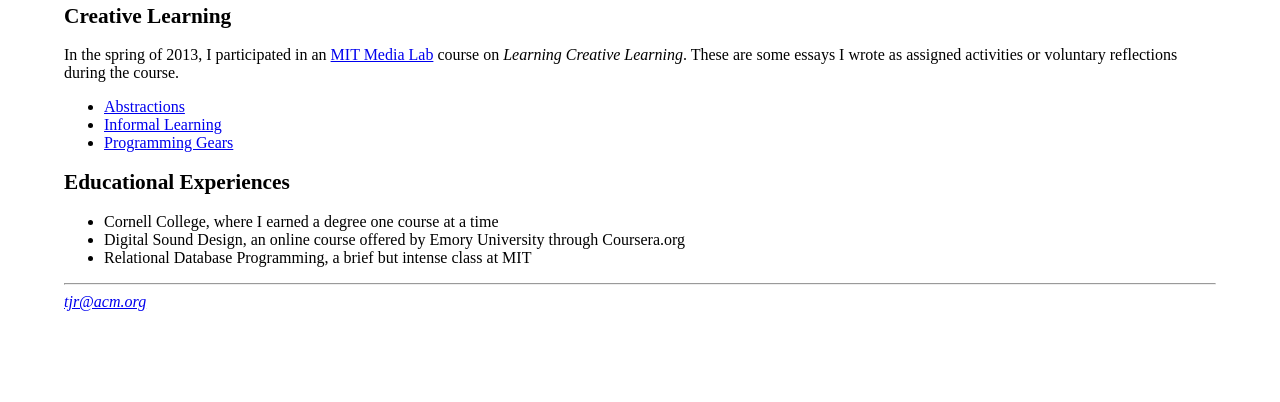
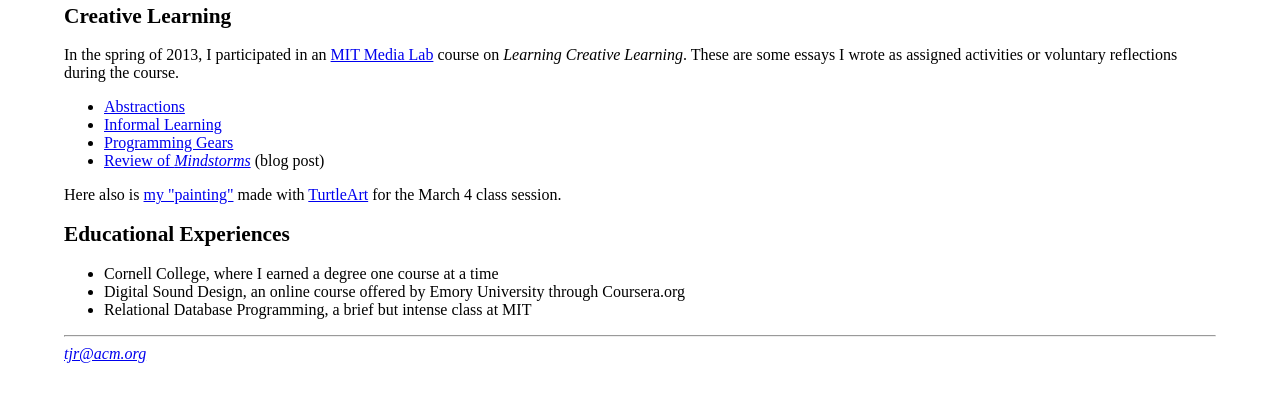
Before and after one commit to tjr/tjr.github.com, a Jekyll site: the page education/index.html, which Jekyll copies as it is, in a window 1280 px wide, cut to the strip 315-717 px from the top of the page. Built offline with Jekyll 4.4.1, drawn with Linux system fonts in a browser that asks for light colours.

Commit message:
updated page

```diff
--- a/education/index.html
+++ b/education/index.html
@@ -13,7 +13,7 @@
 
 <hr>
 
-<a href="http://www.flickr.com/photos/trothwell/8526901532/" title="tjr-turtle-art-spiral by trothwell, on Flickr"><img src="http://farm9.staticflickr.com/8371/8526901532_8491c8a03c_m.jpg" width="240" height="192" alt="tjr-turtle-art-spiral" class="photo" align="right"></a>
+<a href="http://www.flickr.com/photos/trothwell/6810022697/" title="IMG_7294 by trothwell, on Flickr"><img src="http://farm8.staticflickr.com/7005/6810022697_3e576bf16c_m.jpg" width="240" height="160" alt="IMG_7294" class="photo" align="right"></a>
 
 <blockquote>
 You think you know when you learn,
@@ -50,7 +50,15 @@ as assigned activities or voluntary reflections during the course.
 <li><a href="/education/abstractions">Abstractions</a></li>
 <li><a href="/education/informal-learning">Informal Learning</a></li>
 <li><a href="/education/programming-gears">Programming Gears</a></li>
+<li><a href="http://tjr.posthaven.com/mindstorms-children-computers-and-powerful-ideas">Review
+of <i>Mindstorms</i></a> (blog post)</li>
 </ul>
+
+<p>
+Here also
+is <a href="http://www.flickr.com/photos/trothwell/8526901532/">my
+"painting"</a> made with <a href="http://turtleart.org/">TurtleArt</a>
+for the March 4 class session.
 
 <h2>Educational Experiences</h2>
 <ul>
```
